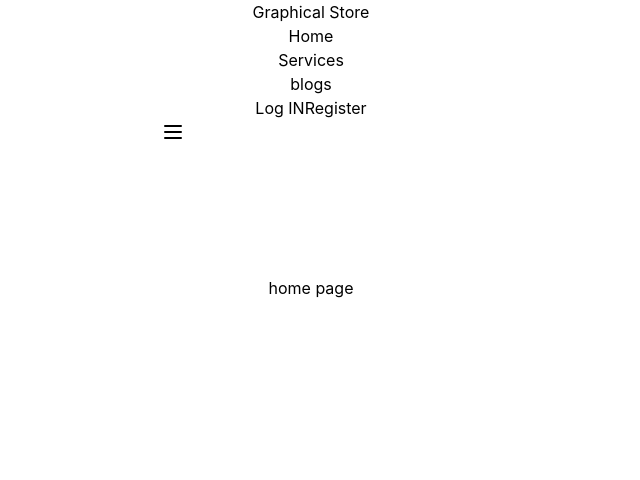
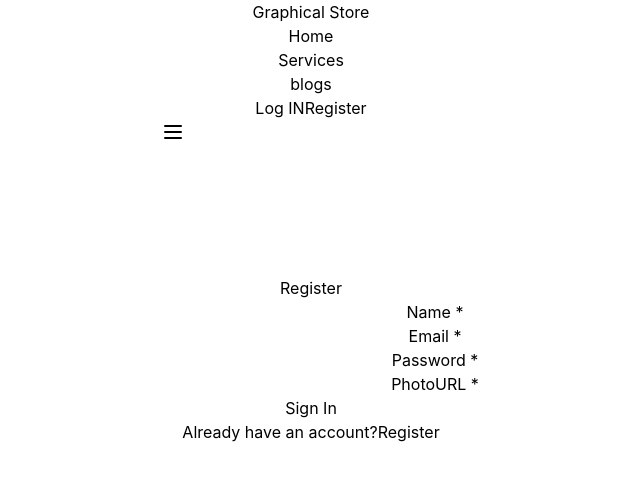
Before and after one commit to developersayem/graphical-store-front-end, a React (Create React App) app: page /register in a window 1280 px wide. Shown: the top 480 px of the page, without its empty margins (329-969 px from the left). Built offline with nearby package versions, Linux system fonts and the light colour scheme; what @material-tailwind/react would draw is missing.

Commit message:
login and register ui done

```diff
--- a/src/Routes/Route/Route.js
+++ b/src/Routes/Route/Route.js
@@ -2,6 +2,8 @@ import React from 'react';
 import { createBrowserRouter } from "react-router-dom";
 import Main from '../../layouts/Main/Main';
 import Home from '../../pages/Home/Home';
+import LogIn from '../../pages/LogIn/LogIn';
+import Register from '../../pages/Register/Register';
 
 
 
@@ -17,11 +19,11 @@ export const router = createBrowserRouter([
             },
             {
                 path: "/login",
-                element: <Home></Home>
+                element: <LogIn></LogIn>
             },
             {
                 path: "/register",
-                element: <Home></Home>
+                element: <Register></Register>
             },
         ]
     }
--- a/src/pages/LogIn/LogIn.js
+++ b/src/pages/LogIn/LogIn.js
@@ -0,0 +1,73 @@
+import React from 'react';
+import { Link } from "react-router-dom";
+
+import {
+    Card,
+    Input,
+    Button,
+    Checkbox,
+    CardHeader,
+    CardBody,
+    CardFooter,
+    Typography,
+} from "@material-tailwind/react";
+
+const LogIn = () => {
+    const handleLogin = (event) => {
+        event.preventDefault();
+        const form = event.target;
+        const fullName = form.fullName.value;
+        const email = form.email.value;
+        const password = form.password.value;
+        const PhotoURL = form.photoUrl.value;
+        console.log(fullName, email, password, PhotoURL);
+
+    }
+    return (
+        <div className='flex justify-center content-center mt-16'>
+            <Card className="w-96">
+                <CardHeader
+                    variant="gradient"
+                    color="blue"
+                    className="mb-4 grid h-28 place-items-center"
+                >
+                    <Typography variant="h3" color="white">
+                        Log In
+                    </Typography>
+                </CardHeader>
+                <CardBody className="flex flex-col gap-4">
+                    <form onSubmit={handleLogin}>
+                        <div className='mb-3'>
+                            <Input type="email" name='email' label="Email" size="lg" required />
+                        </div>
+                        <div className='mb-3'>
+                            <Input type="password" name='password' label="Password" size="lg" required />
+                        </div>
+                        <Button className='mt-5' variant="gradient" type='submit' fullWidth>
+                            Log In
+                        </Button>
+                    </form>
+                    {/* <div className="-ml-2.5">
+                        <Checkbox label="Remember Me" />
+                    </div> */}
+                </CardBody>
+                <CardFooter className="pt-0">
+                    <Typography variant="small" className="mt-6 flex justify-center">
+                        Don't have an account?
+                        <Typography
+                            as="a"
+                            href="#signup"
+                            variant="small"
+                            color="blue"
+                            className="ml-1 font-bold"
+                        >
+                            <Link to="/register">Register</Link>
+                        </Typography>
+                    </Typography>
+                </CardFooter>
+            </Card>
+        </div>
+    );
+};
+
+export default LogIn;
--- /dev/null
+++ b/src/pages/Register/Register.js
@@ -0,0 +1,85 @@
+import React from 'react';
+import { Link } from "react-router-dom";
+
+import {
+    Card,
+    Input,
+    Button,
+    Checkbox,
+    CardHeader,
+    CardBody,
+    CardFooter,
+    Typography,
+} from "@material-tailwind/react";
+const Register = () => {
+
+    const handleRegister = (event) => {
+        event.preventDefault();
+        const form = event.target;
+        const fullName = form.fullName.value;
+        const email = form.email.value;
+        const password = form.password.value;
+        const PhotoURL = form.photoUrl.value;
+        console.log(fullName, email, password, PhotoURL);
+
+    }
+
+    return (
+        <div>
+            <div className='flex justify-center content-center mt-12'>
+                <Card className="w-96">
+                    <CardHeader
+                        variant="gradient"
+                        color="blue"
+                        className="mb-4 grid h-28 place-items-center"
+                    >
+                        <Typography variant="h3" color="white">
+                            Register
+                        </Typography>
+                    </CardHeader>
+                    <CardBody className="flex flex-col gap-4">
+                        <form onSubmit={handleRegister}>
+                            <div className='mb-3'>
+                                <Input type="text" name='fullName' label="Name" size="lg" required />
+                            </div>
+                            <div className='mb-3'>
+                                <Input type="email" name='email' label="Email" size="lg" required />
+                            </div>
+                            <div className='mb-3'>
+                                <Input type="password" name='password' label="Password" size="lg" required />
+                            </div>
+                            <div className='mb-3'>
+                                <Input type="text" name='photoUrl' label="PhotoURL" size="lg" required />
+                            </div>
+                            <Button className='mt-5' variant="gradient" type='submit' fullWidth>
+                                Sign In
+                            </Button>
+                        </form>
+                        {/* <div className="-ml-2.5">
+                            <Checkbox label="Remember Me" />
+                        </div> */}
+                    </CardBody>
+                    <CardFooter className="pt-0">
+
+                        <Typography variant="small" className="mt-6 flex justify-center">
+                            Already have an account?
+                            <Typography
+                                as="a"
+                                href="#signup"
+                                variant="small"
+                                color="blue"
+                                className="ml-1 font-bold"
+                            >
+                                <Link to="/login">
+                                    Register
+                                </Link>
+                            </Typography>
+                        </Typography>
+                    </CardFooter>
+                </Card>
+            </div>
+        </div>
+    );
+};
+
+export default Register;
```
